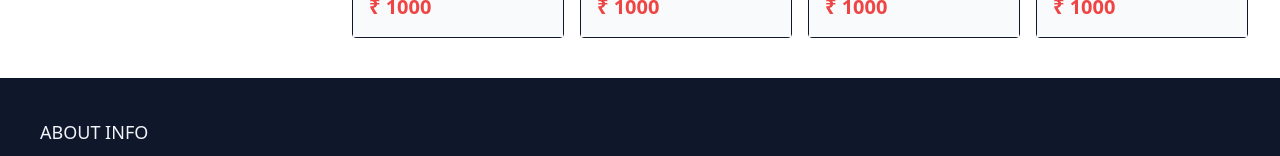
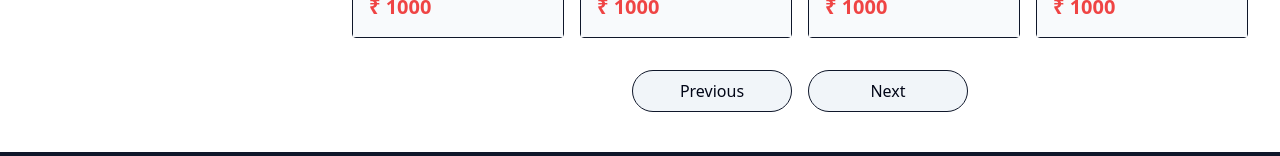
Before and after one commit to codeWithAshith/React-Query---Typescript---Online-Bookstore-Project, a React (Create React App) app: page /shop in a window 1280 px wide. Shown: the part 945-1101 px from the top of the page. Built offline with nearby package versions, Linux system fonts and the light colour scheme.

Commit message:
14. Pagination

```diff
--- /dev/null
+++ b/src/components/shop/Pagination.component.tsx
@@ -0,0 +1,23 @@
+import React from "react";
+import ButtonComponent from "../utils/Button.component";
+
+const PaginationComponent = () => {
+  return (
+    <div className="flex gap-4 justify-center mt-8">
+      <ButtonComponent
+        label="Previous"
+        onClick={() => {}}
+        className="w-40"
+        variant="outlined"
+      />
+      <ButtonComponent
+        label="Next"
+        onClick={() => {}}
+        className="w-40"
+        variant="outlined"
+      />
+    </div>
+  );
+};
+
+export default PaginationComponent;
--- a/src/pages/Shop.page.tsx
+++ b/src/pages/Shop.page.tsx
@@ -2,6 +2,7 @@ import FilterComponent from "../components/shop/Filter.component";
 import BookListComponent from "../components/items/BookList.component";
 import SortComponent from "../components/shop/Sort.component";
 import { BOOKS } from "../data/data";
+import PaginationComponent from "../components/shop/Pagination.component";
 
 const ShopPage = () => {
   return (
@@ -14,6 +15,7 @@ const ShopPage = () => {
           <SortComponent />
         </div>
         <BookListComponent books={BOOKS} />
+        <PaginationComponent />
       </div>
     </div>
   );
```
